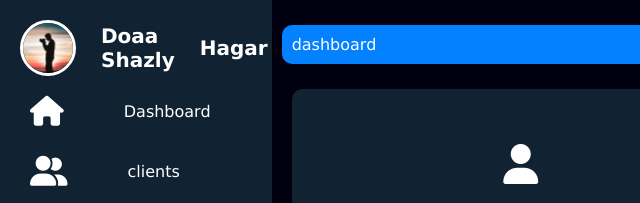
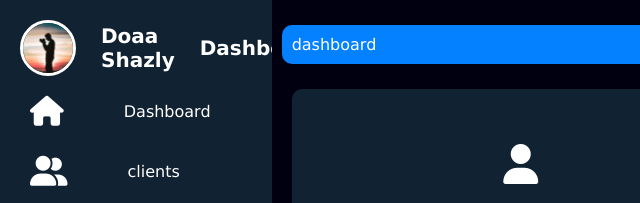
Before and after one commit to doshazly/task1, a plain HTML site: page index.html in a window 1280 px wide. Shown: the top 203 px of the page, 0-640 px from the left. Drawn offline with Linux system fonts and the light colour scheme.

Commit message:
edit hagar

```diff
--- a/index.html
+++ b/index.html
@@ -17,7 +17,7 @@
                     <img src="download.jpg" alt="profile">
                 </div>
                 <h2> Doaa shazly</h2>
-                <h2> hagar</h2>
+                <h2> dashboard</h2>
                 <h2> hagar2</h2>
             </li>
 
```
